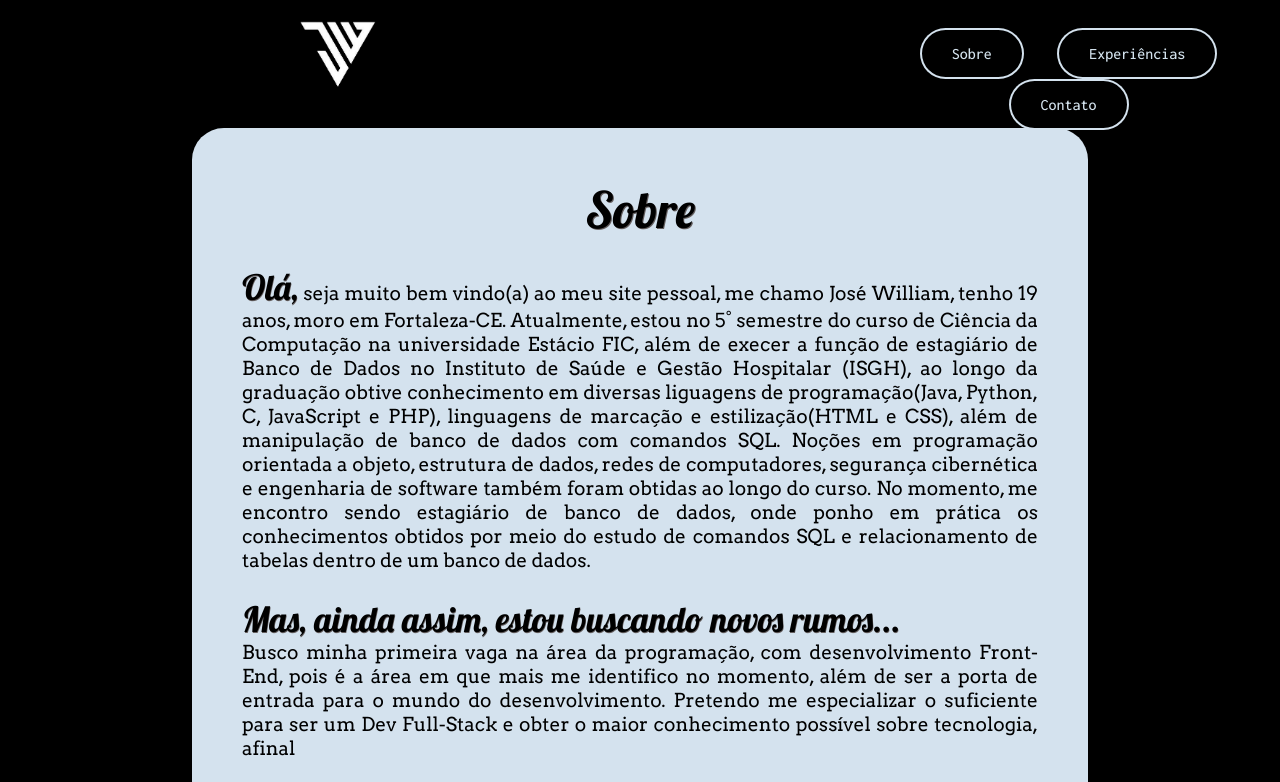
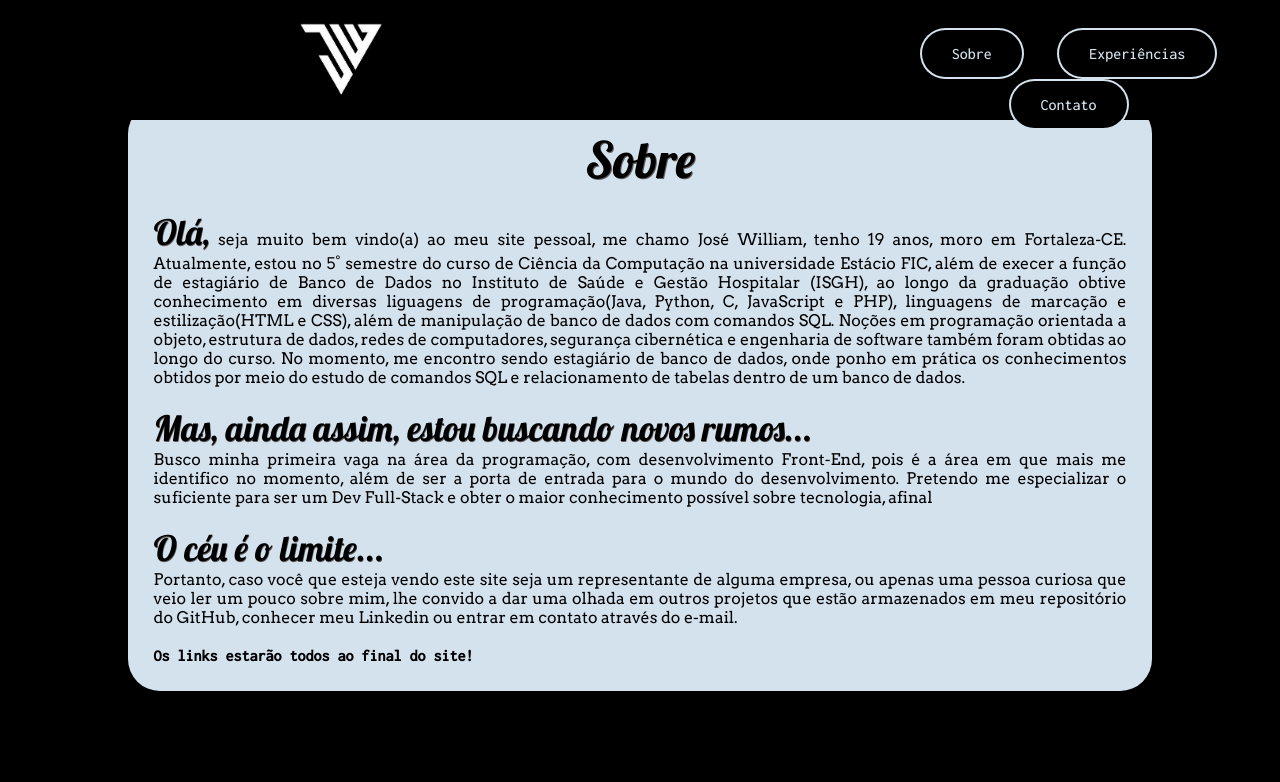
Before and after one commit to williamC137/SitePessoal-main, a plain HTML site: page index.html in a window 1280 px wide. Shown: the top 782 px of the page. Drawn offline with nearby package versions, Linux system fonts and the light colour scheme.

Commit message:
Update css

```diff
--- a/index.html
+++ b/index.html
@@ -29,14 +29,14 @@
         <div class="menu">
             <div class="botoes_menu">
                 <a href="#sobre"><button class="botao_menu">Sobre</button></a>
-                <a href="#conteudo_experiencia"><button class="botao_menu">Experiências</button></a>
+                <a href="#exp"><button class="botao_menu">Experiências</button></a>
                 <a href="#conteudo_contato"><button class="botao_menu">Contato</button></a>
             </div>
         </div>
     </div>
     <div class="conteudo">
         <section class="sobre" id="sobre">
-            <div class="texto" id="texto1">
+            <div class="texto">
                 <span class="destaque_superior">Sobre</span><br><br>
                 <div class="primeiro_paragrafo">
                     <p>
--- a/style.css
+++ b/style.css
@@ -10,7 +10,7 @@ body{
 }
 .menu_superior{
     background-color: black;
-    height: 110px;
+    height: 15vh;
     display:flex;
     position:fixed;
     width: 100%;
@@ -60,13 +60,14 @@ body{
 .texto{
     text-align:center;
     position:absolute;
-    margin: 10% 15%;
-    font-size:larger;
-    padding:50px;
+    margin: 8% 10%;
+    font-size:medium;
+    padding:2vw;
     background-color:rgba(220, 235, 247, 0.966);
     height:auto;/* elemento o ocupa o tamanho da tela inteira */
     border-radius:2rem;
 }
+
 .primeiro_paragrafo, .segundo_paragrafo{
     text-align:justify;
 }
@@ -133,9 +134,6 @@ body{
 .contatos button:hover{
     background-color:rgba(128, 126, 126, 0.774);
     cursor:pointer;
-}
-.experiencia, .contato{
-    padding-top: 20%;
 }
 @media screen and (max-width: 1024px){
    .menu_superior .menu{
```
